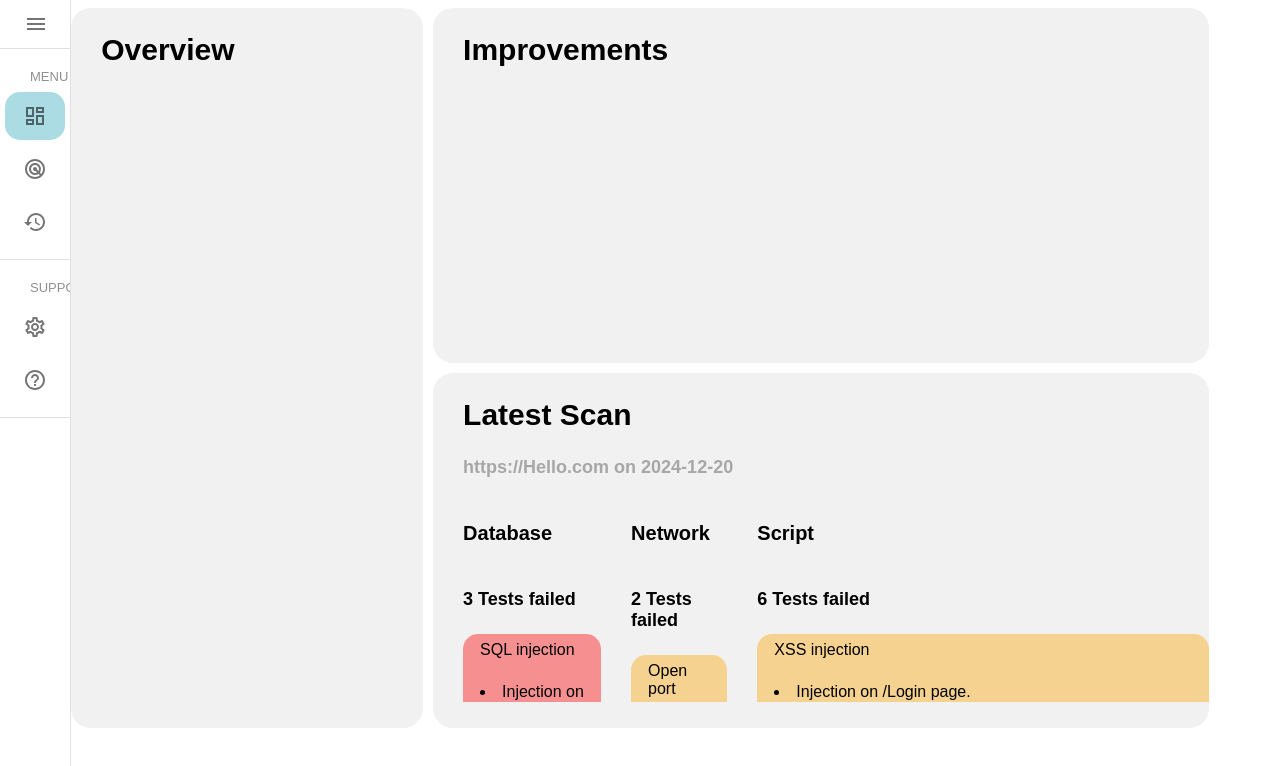
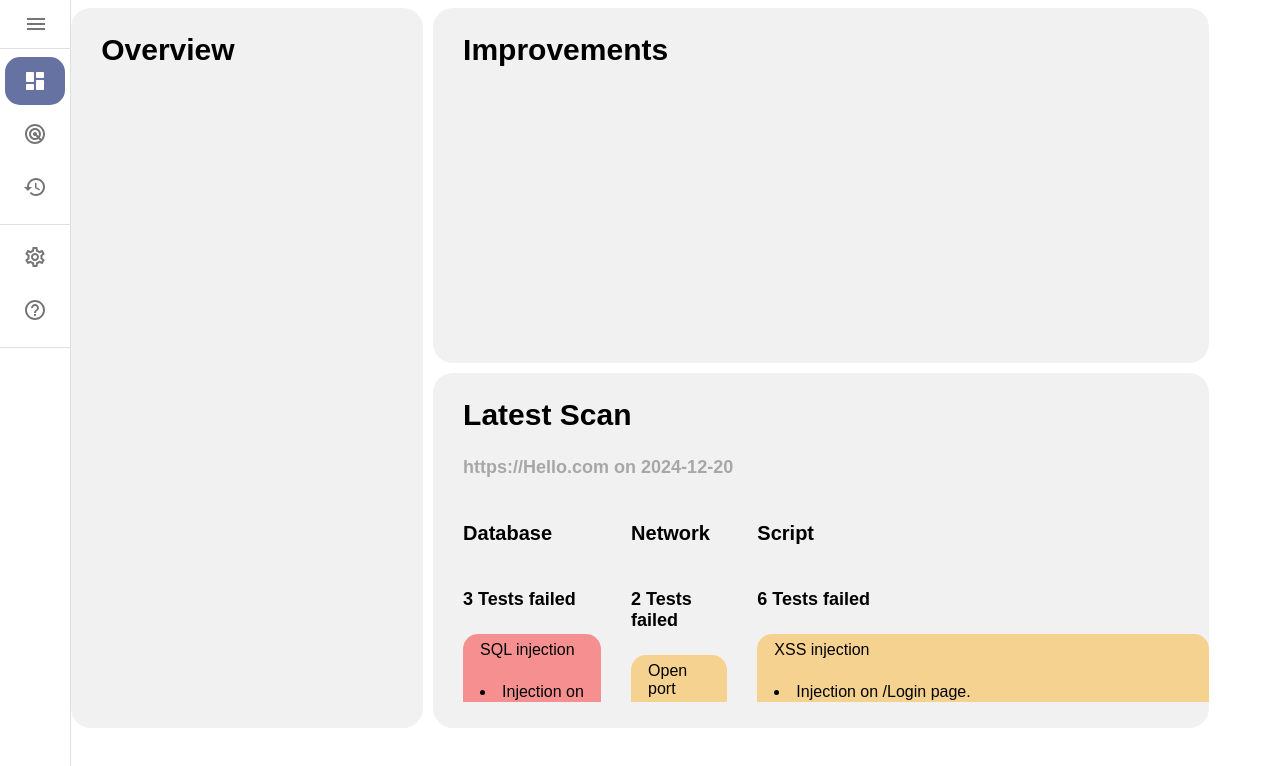
Before and after one commit to stanleyavril123/sectool, a React (Create React App) app in the folder client/: page /Dashboard in a window 1280 px wide. Shown: the top 766 px of the page. Built offline with nearby package versions, Linux system fonts and the light colour scheme.

Commit message:
sidebar colors

```diff
--- a/client/src/components/SidebarButtons.tsx
+++ b/client/src/components/SidebarButtons.tsx
@@ -9,12 +9,12 @@ import {
   Box,
   Divider,
 } from "@mui/material";
-import DashboardOutlinedIcon from "@mui/icons-material/DashboardOutlined";
 import ScanIcon from "@mui/icons-material/Radar";
 import SettingsOutlinedIcon from "@mui/icons-material/SettingsOutlined";
 import MenuIcon from "@mui/icons-material/Menu";
 import HistoryIcon from "@mui/icons-material/History";
 import HelpOutlineOutlinedIcon from "@mui/icons-material/HelpOutlineOutlined";
+import DashboardRoundedIcon from "@mui/icons-material/DashboardRounded";
 import "./SidebarButtons.css";
 
 interface SidebarButtonsProps {
@@ -32,15 +32,13 @@ const SidebarButtons: React.FC<SidebarButtonsProps> = ({
 
   const sections = [
     {
-      title: "MENU",
       buttons: [
-        { text: "Dashboard", path: "/Dashboard", icon: DashboardOutlinedIcon },
+        { text: "Dashboard", path: "/Dashboard", icon: DashboardRoundedIcon },
         { text: "Scan", path: "/Scan", icon: ScanIcon },
         { text: "Previous Scans", path: "/History", icon: HistoryIcon },
       ],
     },
     {
-      title: "SUPPORT",
       buttons: [
         { text: "Settings", path: "/Settings", icon: SettingsOutlinedIcon },
         { text: "Help", path: "/Help", icon: HelpOutlineOutlinedIcon },
@@ -85,7 +83,6 @@ const SidebarButtons: React.FC<SidebarButtonsProps> = ({
 
       {sections.map((section, sectionIndex) => (
         <React.Fragment key={sectionIndex}>
-          <div className="button-title">{section.title}</div>
           <List>
             {section.buttons.map((button, buttonIndex) => {
               const isActive =
@@ -106,18 +103,19 @@ const SidebarButtons: React.FC<SidebarButtonsProps> = ({
                         transition:
                           "margin-left 0.3s ease, margin-right 0.3s ease",
                         borderRadius: "15px",
+                        color: isActive ? "white" : "black",
                         "&:hover": {
+                          backgroundColor: isActive ? "#6572a2" : "#a0a0a0",
+                          transition: "none",
                           color: "white",
-                          backgroundColor: isActive ? "#5fc2d5" : "#a0a0a0",
-                          transition: "none",
                         },
                         minHeight: 48,
                         px: 2.3,
-                        background: isActive ? "#abdbe3" : "white",
+                        background: isActive ? "#6572a2" : "white",
                       },
                     ]}
                   >
-                    <ListItemIcon>
+                    <ListItemIcon sx={{ color: isActive ? "white" : "" }}>
                       {React.createElement(button.icon)}
                     </ListItemIcon>
                     <ListItemText
```
